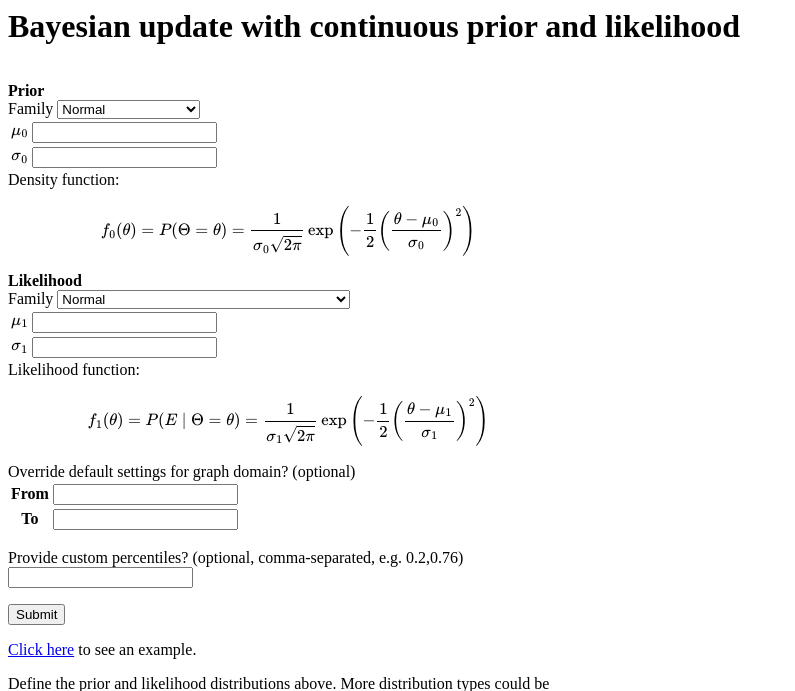
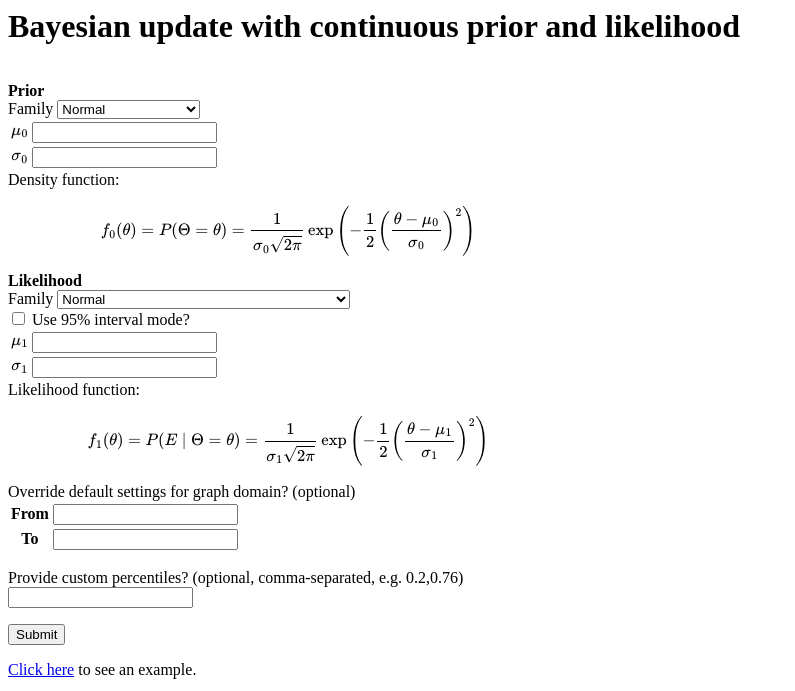
Before and after one commit to tadamcz/bayes-continuous, a Flask app: page / in a window 1280 px wide. Shown: the top 691 px of the page, without its empty margins (0-795 px from the left). Run offline with Flask 2, Linux system fonts and the light colour scheme; some libraries are stand-ins or nearby versions.

Commit message:
add 95% CI mode for normal likelihood distribution

```diff
--- a/frontend.py
+++ b/frontend.py
@@ -35,7 +35,13 @@ class DistrFrom(FlaskForm):
         if not super(DistrFrom, self).validate():
             return False
         if self.family.data == 'normal':
-            distribution_to_check = self.normal
+            try:
+                if self.normal_95_ci_bool.data:
+                    distribution_to_check = self.normal_95_ci
+                else:
+                    distribution_to_check = self.normal
+            except AttributeError:
+                distribution_to_check = self.normal
         if self.family.data == 'lognormal':
             distribution_to_check = self.lognormal
         if self.family.data == 'beta':
@@ -95,6 +101,8 @@ class LikelihoodForm(DistrFrom):
     family = SelectField(choices=[('normal','Normal'), ('lognormal','Lognormal'), ('beta','Beta'), ('uniform','Uniform'),
                                   ('binomial','Binomial (as a function of success probability)')])
     normal = FormField(TwoParamsForm)
+    normal_95_ci_bool = BooleanField("Use 95% interval mode?")
+    normal_95_ci = FormField(TwoParamsForm)
     lognormal = FormField(TwoParamsForm)
     beta = FormField(TwoParamsForm)
     uniform = FormField(TwoParamsForm)
@@ -103,6 +111,8 @@ class LikelihoodForm(DistrFrom):
     def __init__(self, *args, **kwargs):
         super(LikelihoodForm, self).__init__(*args, **kwargs)
         self = label_form(self,i=1,family_list=['normal','lognormal','beta','uniform','binomial'])
+        self.normal_95_ci.param1.label = '2.5%'
+        self.normal_95_ci.param2.label = '97.5%'
 
 
 
@@ -193,8 +203,14 @@ def parse_user_inputs(dictionary):
 
     def parse_prior_likelihood(dictionary, p_or_l):
         if dictionary[p_or_l]['family'] == 'normal':
-            scipy_distribution_object = stats.norm(loc=dictionary[p_or_l]['normal']['param1'],
-                                                   scale=dictionary[p_or_l]['normal']['param2'])
+            if p_or_l == 'likelihood' and dictionary['likelihood']['normal_95_ci_bool']:
+                x1, x2 = dictionary['likelihood']['normal_95_ci']['param1'],dictionary['likelihood']['normal_95_ci']['param2']
+                loc,scale = backend.normal_parameters(x1,2.5/100,x2,97.5/100)
+            else:
+                loc = dictionary[p_or_l]['normal']['param1']
+                scale = dictionary[p_or_l]['normal']['param2']
+
+            scipy_distribution_object = stats.norm(loc=loc, scale=scale)
 
         if dictionary[p_or_l]['family'] == 'lognormal':
             scipy_distribution_object = stats.lognorm(scale=math.exp(dictionary[p_or_l]['lognormal']['param1']),
--- a/static/styles.css
+++ b/static/styles.css
@@ -17,3 +17,7 @@
 #inputPane, #inputExplainer {
     max-width: 35em;
 }
+
+#likelihood-normal_95_ci{
+    display: none;  /*    by default*/
+}
--- a/templates/_formhelpers.html
+++ b/templates/_formhelpers.html
@@ -24,3 +24,16 @@
     </ul>
   {% endif %}
 {% endmacro %}
+
+{% macro render_checkbox(field) %}
+  {{ field(**kwargs)|safe }} {{ field.label }}
+  {% if field.errors %}
+    <ul class=errors>
+    {% for field_w_error in field.errors %}
+        {% for error in field.errors[field_w_error] %}
+        <li>{{ error }}</li>
+        {% endfor %}
+    {% endfor %}
+    </ul>
+  {% endif %}
+{% endmacro %}
--- a/templates/index.html
+++ b/templates/index.html
@@ -9,7 +9,7 @@
 <h1>Bayesian update with continuous prior and likelihood</h1>
 
 {####### Imports  #######}
-{% from "_formhelpers.html" import render_field, render_field_nolabel %}
+{% from "_formhelpers.html" import render_field, render_field_nolabel, render_checkbox %}
 {% from "_latex_macros.html" import
         prior_density_eq,
         likelihood_density_eq,
@@ -78,7 +78,9 @@
 {{ form.likelihood.family.label }} {{ form.likelihood.family(onchange="display_fields_for_selected_family('likelihood')") }}
 
 <div id = "likelihood-normal-field">
+    {{ render_checkbox(form.likelihood.normal_95_ci_bool, onchange='displayNormalLikelihood95CI()') }}
     {{ render_field_nolabel(form.likelihood.normal) }}
+    {{ render_field_nolabel(form.likelihood.normal_95_ci) }}
     Likelihood function: $$ {{ likelihood_density_eq }} = {{ normal_pdf_eq(1) }} $$
 </div>
 
@@ -227,4 +229,18 @@ function display_fields_for_selected_family(prior_or_likelihood) {
 display_fields_for_selected_family('prior')
 display_fields_for_selected_family('likelihood')
 
+function displayNormalLikelihood95CI(){
+    checked = document.getElementById('likelihood-normal_95_ci_bool').checked
+
+    if (checked){
+        document.getElementById('likelihood-normal_95_ci').style.display = 'block'
+        document.getElementById('likelihood-normal').style.display = 'none'
+    }
+    else {
+        document.getElementById('likelihood-normal_95_ci').style.display = 'none'
+        document.getElementById('likelihood-normal').style.display = 'block'
+    }
+}
+displayNormalLikelihood95CI()
+
 </script>
--- a/todo.txt
+++ b/todo.txt
@@ -1,3 +1,2 @@
 * add quick links for "study mode" and "study risk ratio mode"
-* add 95% CI mode for normal likelihood distribution
 * notify user when there are conjugate priors
```
Also changed, not shown: backend.py (+8 -0 lines).
